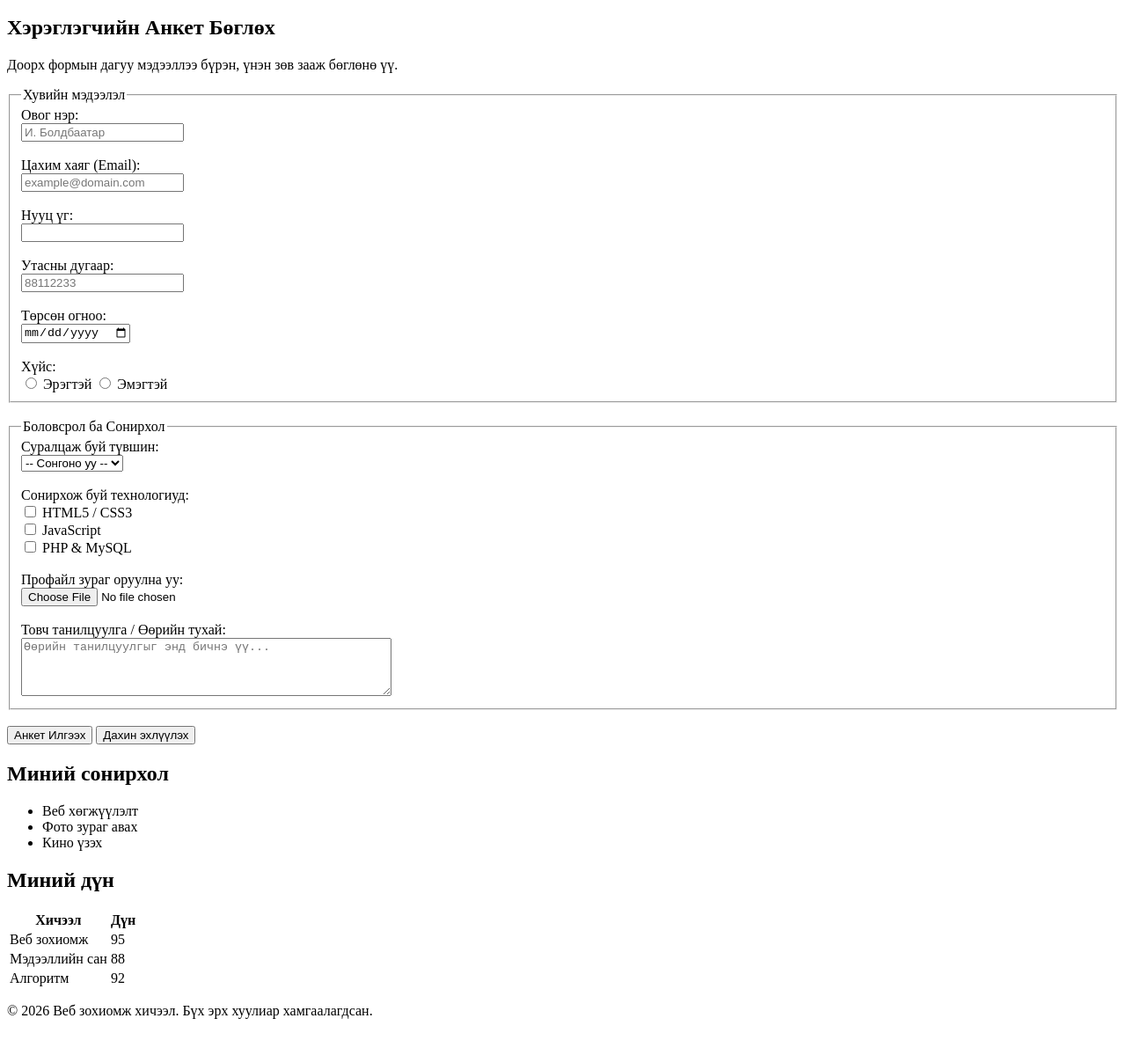
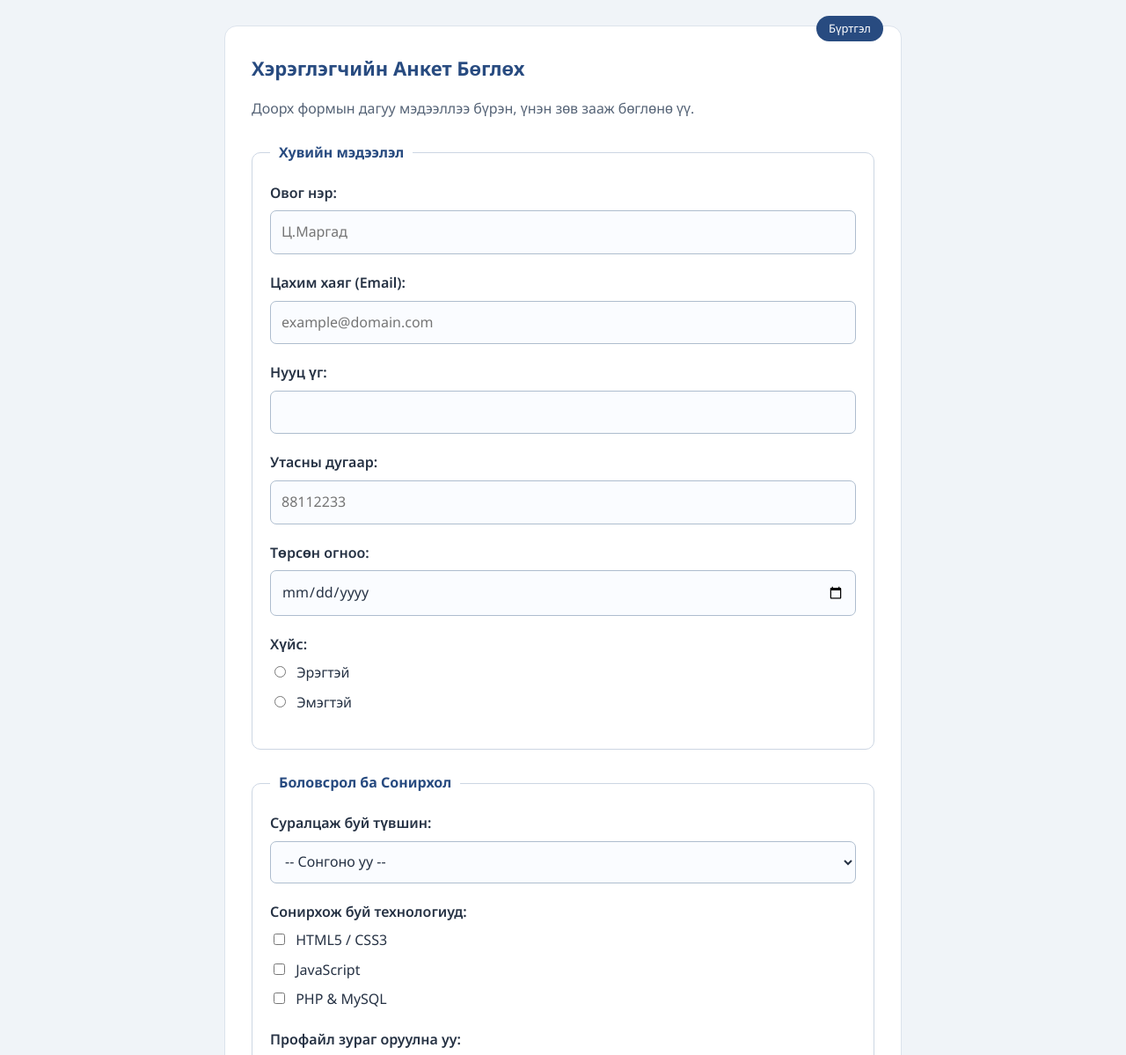
Before and after one commit to mrgd0913/web-development-lab, a plain HTML site: page lab02/index.html in a window 1280 px wide. Shown: the part 136-1335 px from the top of the page at 88% size. Before the commit the page ends 1310 px from the top, so only its background shows below. Drawn offline with Linux system fonts and the light colour scheme.

Commit message:
Lab 3 CSS styling

```diff
--- a/lab02/index.html
+++ b/lab02/index.html
@@ -3,13 +3,16 @@
 <head>
     <meta charset="UTF-8">
     <meta name="viewport" content="width=device-width, initial-scale=1.0">
- <title>Лаборатори 02: Хэрэглэгчийн анкет</title>
+    <title>Лаборатори 03: Хэрэглэгчийн анкет</title>
+
+    <link href="https://fonts.googleapis.com/css2?family=Noto+Sans:wght@400;600;700&display=swap" rel="stylesheet">
+    <link rel="stylesheet" href="style.css">
 </head>
 <body>
- <header>
- <h1>Оюутны Бүртгэлийн Портал</h1>
+    <header class="header">
+        <h1 class="site-title">Оюутны Бүртгэлийн Портал</h1>
         <nav>
- <ul>
+            <ul class="nav-list">
                 <li><a href="../index.html">Нүүр</a></li>
                 <li><a href="#">Анкет засах</a></li>
                 <li><a href="#">Тусламж</a></li>
@@ -17,80 +20,108 @@
         </nav>
     </header>
 
- <main>
- <article>
+    <main class="container">
+        <article class="card">
+            <span class="badge">Бүртгэл</span>
+
             <section>
- <h2>Хэрэглэгчийн Анкет Бөглөх</h2>
- <p>Доорх формын дагуу мэдээллээ бүрэн, үнэн зөв зааж бөглөнө үү.</p>
+                <h2 class="title">Хэрэглэгчийн Анкет Бөглөх</h2>
+                <p class="description">
+                    Доорх формын дагуу мэдээллээ бүрэн, үнэн зөв зааж бөглөнө үү.
+                </p>
+
                 <form action="#" method="POST" enctype="multipart/form-data">
- <fieldset>
+                    <fieldset class="form-group">
                         <legend>Хувийн мэдээлэл</legend>
- <label for="fullname">Овог нэр:</label><br>
- <input type="text" id="fullname" name="fullname" placeholder="И. Болдбаатар" required minlength="2"><br><br>
 
- <label for="email">Цахим хаяг (Email):</label><br>
- <input type="email" id="email" name="email" placeholder="example@domain.com" required><br><br>
+                        <label class="field-label" for="fullname">Овог нэр:</label>
+                        <input class="field" type="text" id="fullname" name="fullname"
+                               placeholder="Ц.Маргад" required minlength="2">
 
- <label for="password">Нууц үг:</label><br>
- <input type="password" id="password" name="password" required minlength="6"><br><br>
+                        <label class="field-label" for="email">Цахим хаяг (Email):</label>
+                        <input class="field" type="email" id="email" name="email"
+                               placeholder="example@domain.com" required>
 
- <label for="phone">Утасны дугаар:</label><br>
- <input type="tel" id="phone" name="phone" pattern="[0-9]{8}" placeholder="88112233" required><br><br>
+                        <label class="field-label" for="password">Нууц үг:</label>
+                        <input class="field" type="password" id="password"
+                               name="password" required minlength="6">
 
- <label for="dob">Төрсөн огноо:</label><br>
- <input type="date" id="dob" name="dob" required><br><br>
+                        <label class="field-label" for="phone">Утасны дугаар:</label>
+                        <input class="field" type="tel" id="phone" name="phone"
+                               pattern="[0-9]{8}" placeholder="88112233" required>
 
- <label>Хүйс:</label><br>
+                        <label class="field-label" for="dob">Төрсөн огноо:</label>
+                        <input class="field" type="date" id="dob" name="dob" required>
+
+                        <p class="field-label">Хүйс:</p>
+                        <div class="choices">
+                            <label class="choice" for="male">
                                 <input type="radio" id="male" name="gender" value="male">
- <label for="male">Эрэгтэй</label>
+                                Эрэгтэй
+                            </label>
+                            <label class="choice" for="female">
                                 <input type="radio" id="female" name="gender" value="female">
- <label for="female">Эмэгтэй</label><br>
+                                Эмэгтэй
+                            </label>
+                        </div>
                     </fieldset>
- <br>
 
- <fieldset>
+                    <fieldset class="form-group">
                         <legend>Боловсрол ба Сонирхол</legend>
- <label for="degree">Суралцаж буй түвшин:</label><br>
- <select id="degree" name="degree" required>
+
+                        <label class="field-label" for="degree">Суралцаж буй түвшин:</label>
+                        <select class="field" id="degree" name="degree" required>
                             <option value="">-- Сонгоно уу --</option>
                             <option value="bachelor">Бакалавр</option>
                             <option value="master">Магистр</option>
                             <option value="doctor">Докторант</option>
- </select><br><br>
+                        </select>
 
- <label>Сонирхож буй технологиуд:</label><br>
+                        <p class="field-label">Сонирхож буй технологиуд:</p>
+                        <div class="choices">
+                            <label class="choice" for="html">
                                 <input type="checkbox" id="html" name="skills" value="HTML">
- <label for="html">HTML5 / CSS3</label><br>
+                                HTML5 / CSS3
+                            </label>
+                            <label class="choice" for="js">
                                 <input type="checkbox" id="js" name="skills" value="JavaScript">
- <label for="js">JavaScript</label><br>
+                                JavaScript
+                            </label>
+                            <label class="choice" for="php">
                                 <input type="checkbox" id="php" name="skills" value="PHP">
- <label for="php">PHP & MySQL</label><br><br>
+                                PHP &amp; MySQL
+                            </label>
+                        </div>
 
- <label for="avatar">Профайл зураг оруулна уу:</label><br>
- <input type="file" id="avatar" name="avatar" accept="image/*"><br><br>
+                        <label class="field-label" for="avatar">Профайл зураг оруулна уу:</label>
+                        <input class="field" type="file" id="avatar"
+                               name="avatar" accept="image/*">
 
- <label for="bio">Товч танилцуулга / Өөрийн тухай:</label><br>
- <textarea id="bio" name="bio" rows="4" cols="50" placeholder="Өөрийн танилцуулгыг энд бичнэ үү..."></textarea><br>
+                        <label class="field-label" for="bio">Товч танилцуулга / Өөрийн тухай:</label>
+                        <textarea class="field" id="bio" name="bio" rows="4"
+                                  placeholder="Өөрийн танилцуулгыг энд бичнэ үү..."></textarea>
                     </fieldset>
- <br>
 
- <button type="submit">Анкет Илгээх</button>
- <button type="reset">Дахин эхлүүлэх</button>
+                    <div class="buttons">
+                        <button class="btn btn-submit" type="submit">Анкет Илгээх</button>
+                        <button class="btn btn-reset" type="reset">Дахин эхлүүлэх</button>
+                    </div>
                 </form>
             </section>
         </article>
-  <section>
- <h2>Миний сонирхол</h2>
- <ul>
+
+        <section class="card">
+            <h2 class="title">Миний сонирхол</h2>
+            <ul class="interest-list">
                 <li>Веб хөгжүүлэлт</li>
                 <li>Фото зураг авах</li>
                 <li>Кино үзэх</li>
             </ul>
         </section>
 
- <section>
- <h2>Миний дүн</h2>
- <table>
+        <section class="card">
+            <h2 class="title">Миний дүн</h2>
+            <table class="grade-table">
                 <thead>
                     <tr>
                         <th>Хичээл</th>
@@ -115,7 +146,7 @@
         </section>
     </main>
 
- <footer>
+    <footer class="footer">
         <p>&copy; 2026 Веб зохиомж хичээл. Бүх эрх хуулиар хамгаалагдсан.</p>
     </footer>
 </body>
--- /dev/null
+++ b/lab02/style.css
@@ -0,0 +1,207 @@
+* {
+    box-sizing: border-box;
+}
+
+body {
+    margin: 0;
+    font-family: "Noto Sans", sans-serif;
+    background-color: #f0f4f8;
+    color: #263244;
+    line-height: 1.6;
+}
+
+.header {
+    padding: 25px 15px;
+    background-color: #284b80;
+    color: white;
+    text-align: center;
+}
+
+.site-title {
+    margin: 0 0 15px;
+    font-size: 28px;
+}
+
+.nav-list {
+    display: flex;
+    justify-content: center;
+    flex-wrap: wrap;
+    gap: 25px;
+    margin: 0;
+    padding: 0;
+    list-style: none;
+}
+
+.nav-list a {
+    color: white;
+    text-decoration: none;
+}
+
+.nav-list a:hover {
+    text-decoration: underline;
+}
+
+.container {
+    max-width: 800px;
+    margin: 30px auto;
+    padding: 0 15px;
+}
+
+.card {
+    position: relative;
+    margin-bottom: 25px;
+    padding: 30px;
+    border: 1px solid #dce3ec;
+    border-radius: 14px;
+    background-color: white;
+}
+
+.badge {
+    position: absolute;
+    top: -12px;
+    right: 20px;
+    padding: 4px 14px;
+    border-radius: 20px;
+    background-color: #284b80;
+    color: white;
+    font-size: 13px;
+}
+
+.title {
+    margin: 0 0 15px;
+    color: #284b80;
+    font-size: 22px;
+}
+
+.description {
+    margin: 0 0 25px;
+    color: #566477;
+}
+
+.form-group {
+    min-width: 0;
+    margin: 0 0 25px;
+    padding: 20px;
+    border: 1px solid #ccd6e3;
+    border-radius: 10px;
+}
+
+.form-group legend {
+    padding: 0 10px;
+    color: #284b80;
+    font-weight: 700;
+}
+
+.field-label {
+    display: block;
+    margin: 0 0 7px;
+    font-weight: 600;
+}
+
+.field {
+    display: block;
+    width: 100%;
+    margin-bottom: 20px;
+    padding: 11px 12px;
+    border: 1px solid #aebdce;
+    border-radius: 7px;
+    background-color: #fafcff;
+    color: #263244;
+    font: inherit;
+}
+
+.field:focus {
+    outline: 2px solid #284b80;
+    outline-offset: 2px;
+    background-color: white;
+}
+
+textarea.field {
+    resize: vertical;
+}
+
+.choices {
+    margin-bottom: 20px;
+}
+
+.choice {
+    display: block;
+    margin-bottom: 8px;
+    cursor: pointer;
+}
+
+.choice input {
+    margin-right: 8px;
+    accent-color: #284b80;
+}
+
+.buttons {
+    display: flex;
+    flex-wrap: wrap;
+    gap: 12px;
+}
+
+.btn {
+    padding: 12px 22px;
+    border: 1px solid transparent;
+    border-radius: 8px;
+    font: inherit;
+    font-weight: 600;
+    cursor: pointer;
+}
+
+.btn-submit {
+    background-color: #284b80;
+    color: white;
+}
+
+.btn-submit:hover {
+    background-color: #1d385f;
+}
+
+.btn-reset {
+    border-color: #ccd6e3;
+    background-color: #eaf0f7;
+    color: #284b80;
+}
+
+.btn-reset:hover {
+    background-color: #d9e3f0;
+}
+
+.interest-list {
+    margin: 0;
+    padding-left: 22px;
+}
+
+.interest-list li {
+    margin-bottom: 8px;
+}
+
+.grade-table {
+    width: 100%;
+    border-collapse: collapse;
+}
+
+.grade-table th,
+.grade-table td {
+    padding: 12px;
+    border: 1px solid #ccd6e3;
+    text-align: left;
+}
+
+.grade-table th {
+    background-color: #284b80;
+    color: white;
+}
+
+.grade-table tbody tr:nth-child(even) {
+    background-color: #f0f4f8;
+}
+
+.footer {
+    padding: 20px 15px;
+    color: #566477;
+    text-align: center;
+    font-size: 14px;
+}
```
Lines whose indentation alone changed are shown as unchanged.
